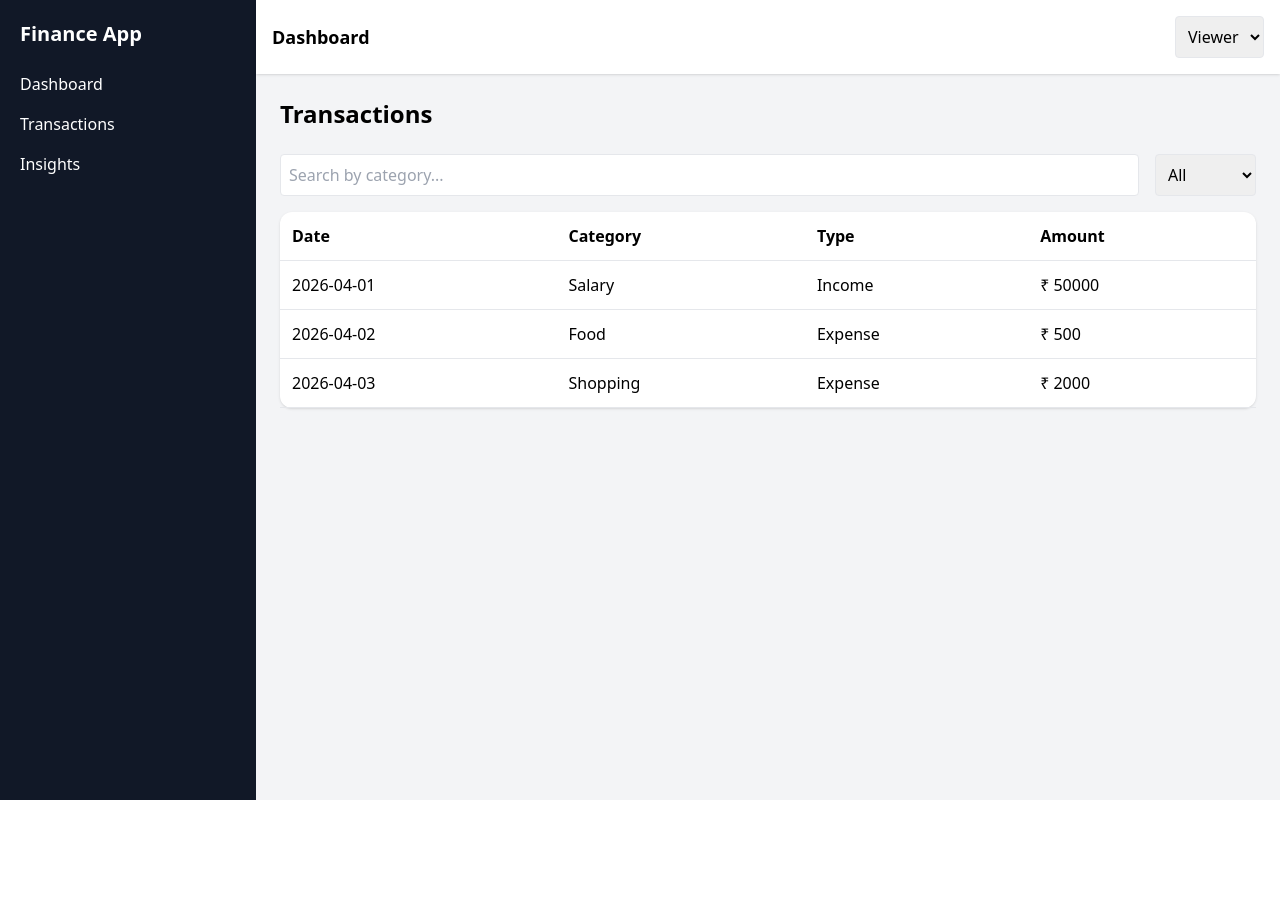
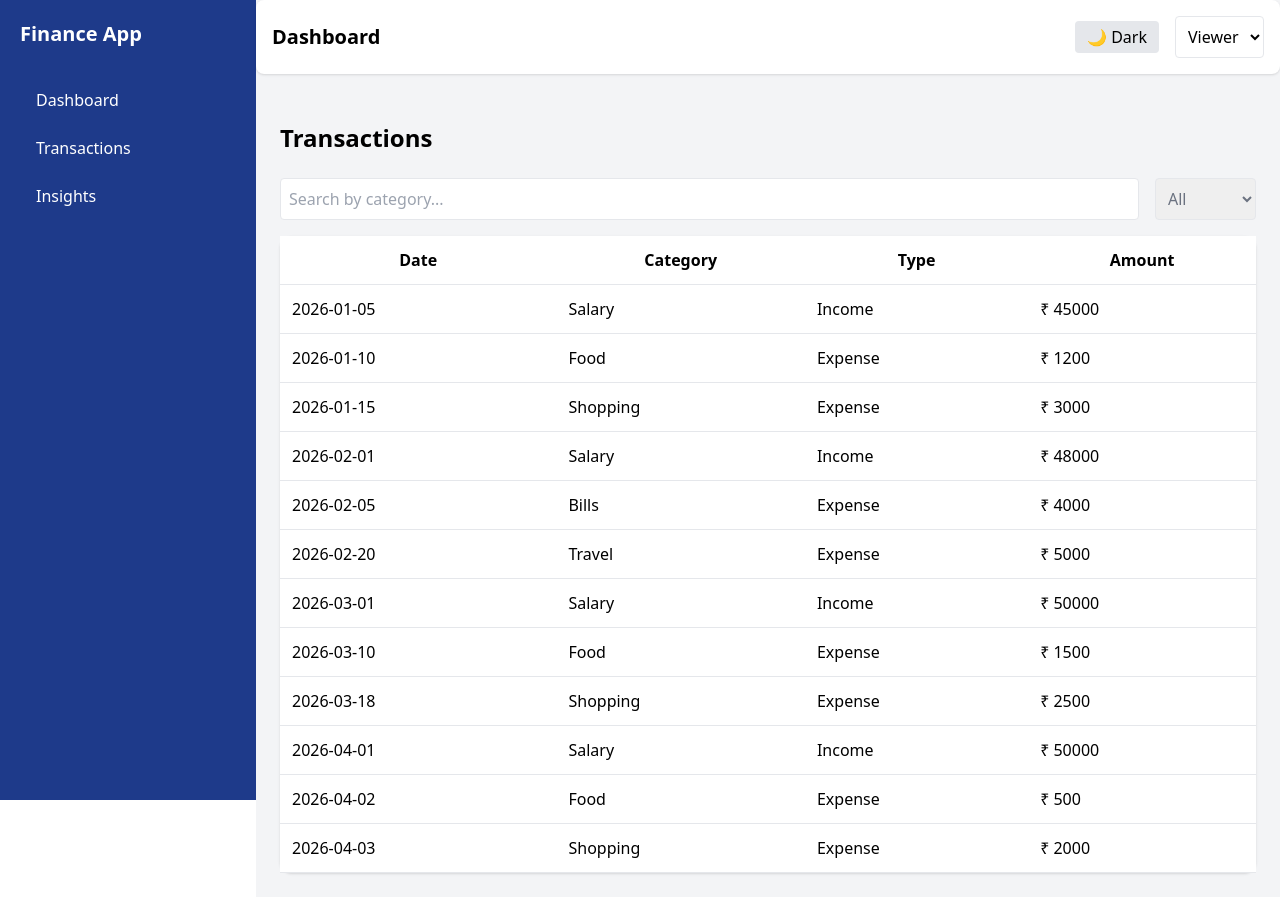
Before and after one commit to Anuja-Suryawanshi07/finance-dashboard-ui, a React (Vite) app: page /transactions in a window 1280 px wide. Before the commit the page ends 800 px from the top, so only its background shows below. Built offline with nearby package versions, Linux system fonts and the light colour scheme.

Commit message:
Dark Mode Implemented.

```diff
--- a/src/components/Dashboard/BalanceChart.jsx
+++ b/src/components/Dashboard/BalanceChart.jsx
@@ -1,3 +1,5 @@
+import { useContext } from "react";
+import { FinanceContext } from "../../context/FinanceContext";
 import {
     LineChart,
     Line,
@@ -7,20 +9,44 @@ import {
     ResponsiveContainer,
 } from "recharts";
 
-const data = [
-    { month: "Jan", balance: 4000 },
-    { month: "Feb", balance: 3000 },
-    { month: "Mar", balance: 5000 },
-    { month: "Apr", balance: 4500 },
-];
+// const data = [
+//     { month: "Jan", balance: 4000 },
+//     { month: "Feb", balance: 3000 },
+//     { month: "Mar", balance: 5000 },
+//     { month: "Apr", balance: 4500 },
+// ];
 
 export default function BalanceChart() {
+    const { transactions = [] } = useContext(FinanceContext);
+
+    // create monthly data
+    const monthlyData = {};
+
+    transactions.forEach((t) => {
+        const month = new Date(t.date).toLocaleString("default", { month: "short" });
+
+        if (!monthlyData[month]) {
+            monthlyData[month] = 0;
+        }
+
+        if (t.type === "income") {
+            monthlyData[month] += t.amount;
+        } else {
+            monthlyData[month] -= t.amount;
+        }
+    });
+
+    const chartData = Object.keys(monthlyData).map((month) => ({
+        month,
+        balance: monthlyData[month],
+    }));
+
     return (
-        <div className="bg-white p-5 rounded-2xl shadow-md">
+        <div className="bg-white dark:bg-gray-800 p-5 rounded-2xl shadow-md">
             <h2 className="font-semibold mb-4">Balance Trend</h2>
 
             <ResponsiveContainer width="100%" height={300}>
-                <LineChart data={data}>
+                <LineChart data={chartData}>
                     <XAxis dataKey="month" />
                     <YAxis />
                     <Tooltip />
--- a/src/components/Dashboard/ExpenseChart.jsx
+++ b/src/components/Dashboard/ExpenseChart.jsx
@@ -1,16 +1,33 @@
+import { useContext } from "react";
+import { FinanceContext } from "../../context/FinanceContext";
 import {PieChart, Pie, Cell, Tooltip } from "recharts";
 
-const data = [
-    { name: "Food", value: 400 },
-    { name: "Traval", value: 300 },
-    { name: "Shopping", value: 300 },
-];
+// const data = [
+//     { name: "Food", value: 400 },
+//     { name: "Traval", value: 300 },
+//     { name: "Shopping", value: 300 },
+// ];
 
-const COLORS = ["#6366f1", "#22c55e", "#f59e0b"];
+const COLORS = ["#6366f1", "#22c55e", "#f59e0b", "#f50bed"];
 
 export default function ExpenseChart() {
+    const { transactions = [] } = useContext(FinanceContext);
+
+    const categoryData = {};
+
+    transactions
+        .filter((t) => t.type === "expense")
+        .forEach((t) => {
+            categoryData[t.category] = (categoryData[t.category] || 0) + t.amount
+        });
+
+        const data = Object.keys(categoryData).map((key) => ({
+            name: key,
+            value: categoryData[key],
+        }));
+
     return (
-        <div className="bg-white p-5 rounded-2xl shadow-md">
+        <div className="bg-white dark:bg-gray-800 p-5 rounded-2xl shadow-md">
             <h2 className="font-semibold mb-4">Spending Breakdown</h2>
 
             <PieChart width={300} height={300}>
@@ -22,7 +39,7 @@ export default function ExpenseChart() {
                     outerRadius={100}
                 >
                     {data.map((entry, index) => (
-                        <Cell key={index} fill={COLORS[index]} />
+                        <Cell key={index} fill={COLORS[index % COLORS.length]} />
                     ))}
                 </Pie>
                 <Tooltip />
--- a/src/components/Layout/Layout.jsx
+++ b/src/components/Layout/Layout.jsx
@@ -2,14 +2,25 @@ import Sidebar from "./Sidebar";
 import Navbar from "./Navbar";
 
 export default function Layout({ children }) {
-    return (
-        <div className="flex">
-            <Sidebar />
+  return (
+    <div className="flex min-h-screen">
 
-            <div className="flex-1 bg-gray-100 min-h-screen">
-                <Navbar />
-                <div className="p-6">{children}</div>
-            </div>
+      {/* Sidebar */}
+      <div className="w-64">
+        <Sidebar />
+      </div>
+
+      {/* Main Content */}
+      <div className="flex-1 bg-gray-100 dark:bg-gray-900 text-black dark:text-white transition-colors duration-300">
+
+        <Navbar />
+
+        <div className="p-6 w-full">
+          {children}
         </div>
-    );
+
+      </div>
+
+    </div>
+  );
 }
--- a/src/components/Layout/Navbar.jsx
+++ b/src/components/Layout/Navbar.jsx
@@ -2,22 +2,32 @@ import { useContext } from "react";
 import { FinanceContext } from "../../context/FinanceContext";
 
 export default function Navbar() {
-    const { role, setRole } = useContext(FinanceContext);
+    const { role, setRole, theme, setTheme } = useContext(FinanceContext);
     const data = useContext(FinanceContext);
     console.log("Context:", data);
 
     return (
-        <div className="flex justify-between items-center bg-white shadow p-4">
-            <h1 className="text-lg font-semibold">Dashboard</h1>
+        <div className="flex justify-between items-center mb-6 bg-white dark:bg-gray-800 p-4 rounded-lg shadow">
+            <h1 className="text-xl font-bold text-black dark:text-white">Dashboard</h1>
 
+            <div className="flex gap-4 items-center">
+                {/* Dark Mode Toggle */}
+                <button onClick={() => setTheme(theme === "light" ? "dark" : "light")}
+                className="px-3 py-1 bg-gray-200 dark:bg-gray-700 rounded"
+                >
+                    {theme === "light" ? "🌙 Dark" : "☀️ Light"}
+                </button>
+
+                {/* Role Switch */}
                 <select
                     value={role}
                     onChange={(e) => setRole(e.target.value)}
-                className="border p-2 rounded"
+                    className="p-2 border rounded bg-white dark:bg-gray-700 text-black dark:text-white"
                 >
                     <option value="viewer">Viewer</option>
                     <option value="admin">Admin</option>
                 </select>
             </div>
+        </div>
     );
 }
--- a/src/components/Layout/Sidebar.jsx
+++ b/src/components/Layout/Sidebar.jsx
@@ -1,15 +1,42 @@
 import { Link } from "react-router-dom";
 
 export default function Sidebar() {
-    return (
-        <div className="h-screen w-64 bg-gray-900 text-white p-5">
-            <h2 className="text-xl font-bold mb-6">Finance App</h2>
+  return (
+    <div className="w-64 h-screen bg-blue-900 dark:bg-gray-950 text-white p-5 flex flex-col">
 
-            <ul className="space-y-4">
-                <li><Link to="/">Dashboard</Link></li>
-                <li><Link to="/transactions">Transactions</Link></li>
-                <li><Link to="/insights">Insights</Link></li>
-            </ul>
-        </div>
-    );
+      {/* Title */}
+      <h2 className="text-xl font-bold mb-8">Finance App</h2>
+
+      {/* Navigation */}
+      <ul className="space-y-2">
+        <li>
+          <Link
+            to="/"
+            className="block px-4 py-2 rounded-lg hover:bg-blue-700 dark:hover:bg-gray-800 transition"
+          >
+            Dashboard
+          </Link>
+        </li>
+
+        <li>
+          <Link
+            to="/transactions"
+            className="block px-4 py-2 rounded-lg hover:bg-blue-700 dark:hover:bg-gray-800 transition"
+          >
+            Transactions
+          </Link>
+        </li>
+
+        <li>
+          <Link
+            to="/insights"
+            className="block px-4 py-2 rounded-lg hover:bg-blue-700 dark:hover:bg-gray-800 transition"
+          >
+            Insights
+          </Link>
+        </li>
+      </ul>
+
+    </div>
+  );
 }
--- a/src/components/UI/SummaryCard.jsx
+++ b/src/components/UI/SummaryCard.jsx
@@ -1,6 +1,6 @@
 export default function SummaryCard({ title, amount }) {
     return (
-        <div className="bg-white p-5 rounded-2xl shadow-md hover:shadow-lg transition">
+        <div className="bg-white dark:bg-gray-800 text-black dark:text-white p-5 rounded-2xl shadow-md hover:shadow-lg transition">
             <h3 className="text-gray-500 text-sm">{title}</h3>
             <p className="text-2xl font-bold mt-2 text-indigo-600">₹ {amount}</p>
         </div>
--- a/src/context/FinanceContext.jsx
+++ b/src/context/FinanceContext.jsx
@@ -17,9 +17,23 @@ export const FinanceProvider = ({ children }) => {
         localStorage.setItem("transactions", JSON.stringify(transactions));
     },[transactions]);
 
+    const [theme, setTheme] = useState(() => {
+        return localStorage.getItem("theme") || "light";
+    });
+
+    useEffect(() => {
+        localStorage.setItem("theme", theme);
+
+        if (theme === "dark") {
+            document.documentElement.classList.add("dark");
+        } else {
+            document.documentElement.classList.remove("dark");
+        }
+    }, [theme]);
+
     return (
         <FinanceContext.Provider
-            value={{ transactions, setTransactions, role, setRole }}
+            value={{ transactions, setTransactions, role, setRole, theme, setTheme }}
         >
             {children}
         </FinanceContext.Provider>
--- a/src/data/mockData.js
+++ b/src/data/mockData.js
@@ -1,23 +1,21 @@
 export const transactionsData = [
-    {
-        id: 1,
-        data: "2026-04-01",
-        category: "Salary",
-        type: "income",
-        amount: 50000,
-    },
-    {
-        id: 2,
-        data: "2026-04-02",
-        category: "Food",
-        type: "expense",
-        amount: 500,
-    },
-    {
-        id: 3,
-        data: "2026-04-03",
-        category: "Shopping",
-        type: "expense",
-        amount: 2000,
-    },
+  // January
+  { id: 1, date: "2026-01-05", category: "Salary", type: "income", amount: 45000 },
+  { id: 2, date: "2026-01-10", category: "Food", type: "expense", amount: 1200 },
+  { id: 3, date: "2026-01-15", category: "Shopping", type: "expense", amount: 3000 },
+
+  // February
+  { id: 4, date: "2026-02-01", category: "Salary", type: "income", amount: 48000 },
+  { id: 5, date: "2026-02-05", category: "Bills", type: "expense", amount: 4000 },
+  { id: 6, date: "2026-02-20", category: "Travel", type: "expense", amount: 5000 },
+
+  // March
+  { id: 7, date: "2026-03-01", category: "Salary", type: "income", amount: 50000 },
+  { id: 8, date: "2026-03-10", category: "Food", type: "expense", amount: 1500 },
+  { id: 9, date: "2026-03-18", category: "Shopping", type: "expense", amount: 2500 },
+
+  // April
+  { id: 10, date: "2026-04-01", category: "Salary", type: "income", amount: 50000 },
+  { id: 11, date: "2026-04-02", category: "Food", type: "expense", amount: 500 },
+  { id: 12, date: "2026-04-03", category: "Shopping", type: "expense", amount: 2000 },
 ];
--- a/src/pages/Dashboard.jsx
+++ b/src/pages/Dashboard.jsx
@@ -6,7 +6,7 @@ import ExpenseChart from "../components/Dashboard/ExpenseChart";
 export default function Dashboard() {
   return (
     <div>
-      <h1 className="text-2xl font-bold mb-6">
+      <h1 className="text-2xl font-bold mb-6 text-black dark:text-white">
         Financial Overview
       </h1>
 
--- a/src/pages/Insighs.jsx
+++ b/src/pages/Insighs.jsx
@@ -38,27 +38,31 @@ export default function Insights() {
 
   return (
 <div>
-      <h1 className="text-2xl font-bold mb-6">Insights</h1>
+  <h1 className="text-2xl font-bold mb-6 text-black dark:text-white">
+    Insights
+  </h1>
 
   <div className="grid grid-cols-1 md:grid-cols-3 gap-6">
+
     {/* Highest Category */}
-        <div className="bg-white p-5 rounded-2xl shadow">
+    <div className="bg-white dark:bg-gray-800 text-black dark:text-white p-5 rounded-2xl shadow">
       <h2 className="font-semibold mb-2">Highest Spending Category</h2>
       <p className="text-lg font-bold">{highestCategory || "No data"}</p>
     </div>
 
     {/* Monthly Comparison */}
-        <div className="bg-white p-5 rounded-2xl shadow">
+    <div className="bg-white dark:bg-gray-800 text-black dark:text-white p-5 rounded-2xl shadow">
       <h2 className="font-semibold mb-2">Income vs Expense</h2>
       <p>Income: ₹ {totalIncome}</p>
       <p>Expense: ₹ {totalExpense}</p>
     </div>
 
     {/* Insight */}
-        <div className="bg-white p-5 rounded-2xl shadow">
+    <div className="bg-white dark:bg-gray-800 text-black dark:text-white p-5 rounded-2xl shadow">
       <h2 className="font-semibold mb-2">Observation</h2>
       <p>{insight}</p>
     </div>
+
   </div>
 </div>
   );
--- a/src/pages/Transactions.jsx
+++ b/src/pages/Transactions.jsx
@@ -39,7 +39,7 @@ export default function Transactions() {
                 />
 
                 <select
-                    className="border p-2 rounded"
+                    className="border p-2 rounded text-gray-500"
                     value={typeFilter}
                     onChange={(e) => setTypeFilter(e.target.value)}
                 >
@@ -52,7 +52,7 @@ export default function Transactions() {
             {/* Table */}
 
             <div className="bg-white rounded-xl shadow">
-                <table className="w-full text-left">
+                <table className="w-full bg-white dark:bg-gray-800 text-black dark:text-white">
                     <thead className="border-b">
                         <tr>
                             <th className="p-3">Date</th>
@@ -68,7 +68,7 @@ export default function Transactions() {
                         {filteredTransactions.length > 0 ? (
                             filteredTransactions.map((t) => (
                                 <tr key={t.id} className="border-b">
-                                    <td className="p-3">{t.data}</td>
+                                    <td className="p-3">{t.date}</td>
                                     <td className="p-3">{t.category}</td>
                                     <td className="p-3 capitalize">{t.type}</td>
                                     <td className="p-3">₹ {t.amount}</td>
--- a/tailwind.config.js
+++ b/tailwind.config.js
@@ -1,4 +1,5 @@
 export default {
+  darkMode: "class",
   content: ["./index.html", "./src/**/*.{js,jsx}"],
   theme: {
     extend: {},
```
Lines whose indentation alone changed are shown as unchanged.
